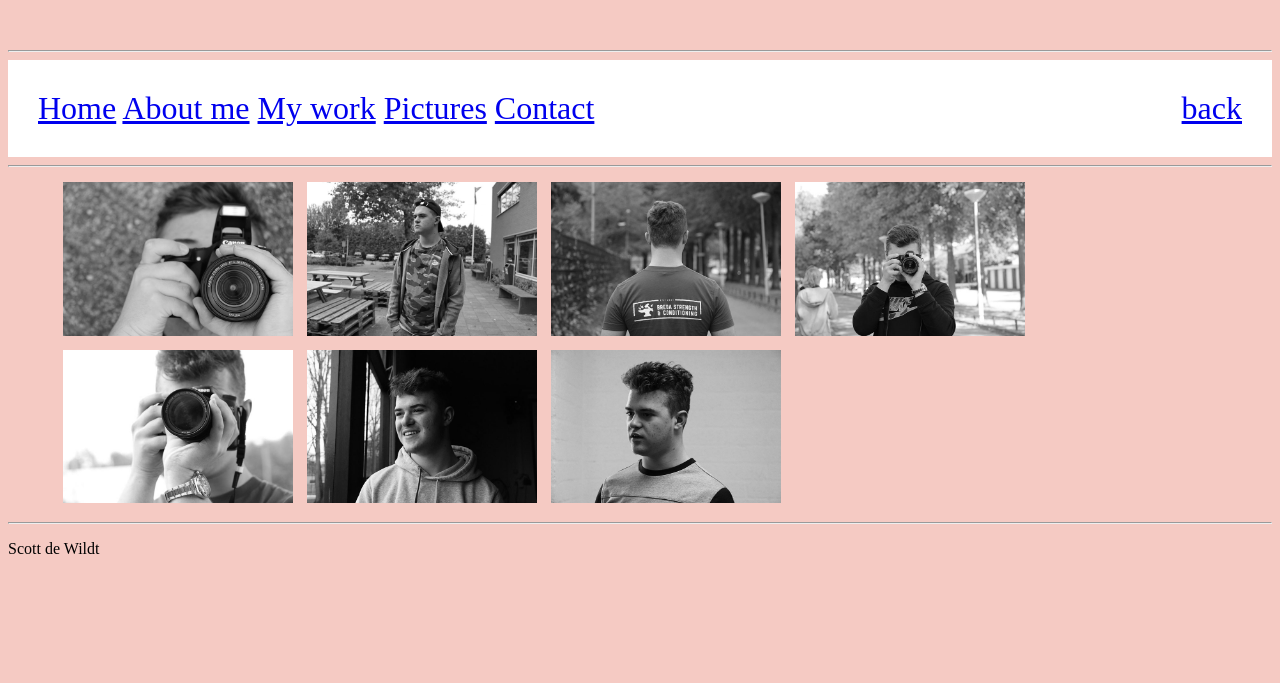
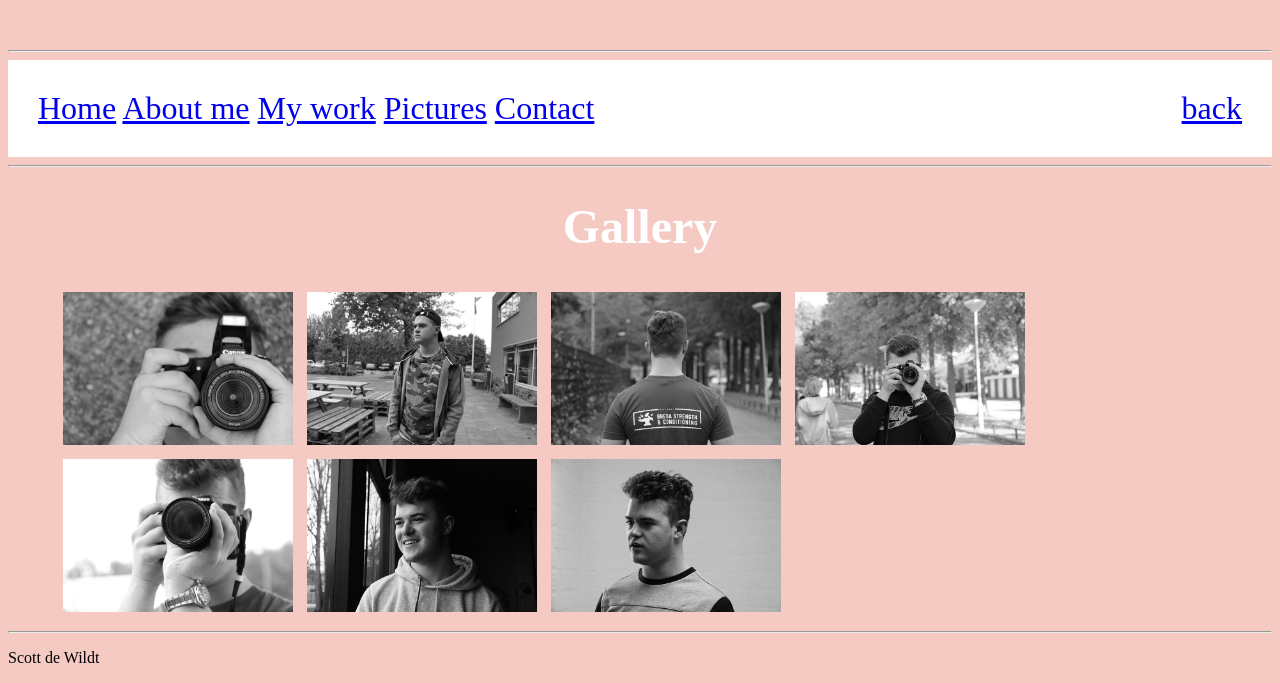
Before and after one commit to DrekerboyStudio/lisahvr, a plain HTML site: page pictures.html in a window 1280 px wide. Shown: the part 178-861 px from the top of the page. Before the commit the page ends 800 px from the top, so only its background shows below. Drawn offline with Linux system fonts and the light colour scheme.

Commit message:
second commit

```diff
--- a/CSS/style.css
+++ b/CSS/style.css
@@ -46,3 +46,9 @@ nav {
     color: white;
     font-size: 500%;
 }
+
+.gallery h1 {
+    text-align: center;
+    color: white;
+    font-size: 300%;
+}
--- a/pictures.html
+++ b/pictures.html
@@ -28,6 +28,7 @@
     </header>
 
     <div class="gallery">
+        <h1>Gallery</h1>
         <a href="Images/1big.jpg" data-lightbox="mygallery"><img src="Images/1small.jpg"></a>
         <a href="Images/2big.jpg" data-lightbox="mygallery"><img src="Images/2small.jpg"></a>
         <a href="Images/3big.jpg" data-lightbox="mygallery"><img src="Images/3small.jpg"></a>
```
Also changed, not shown: contact.html (+1 -0 lines).
